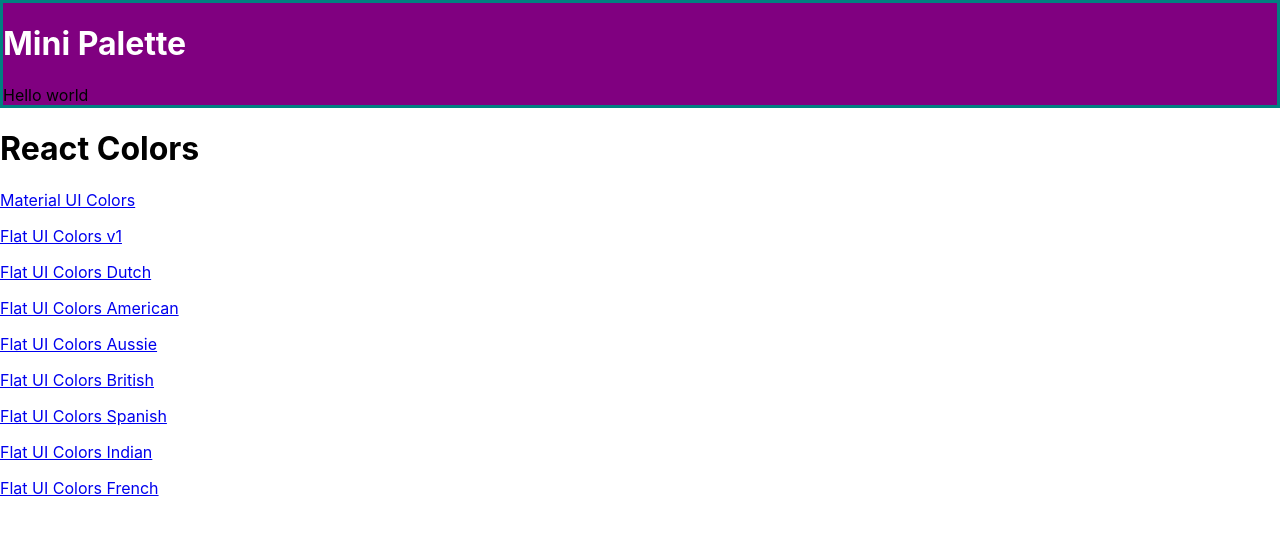
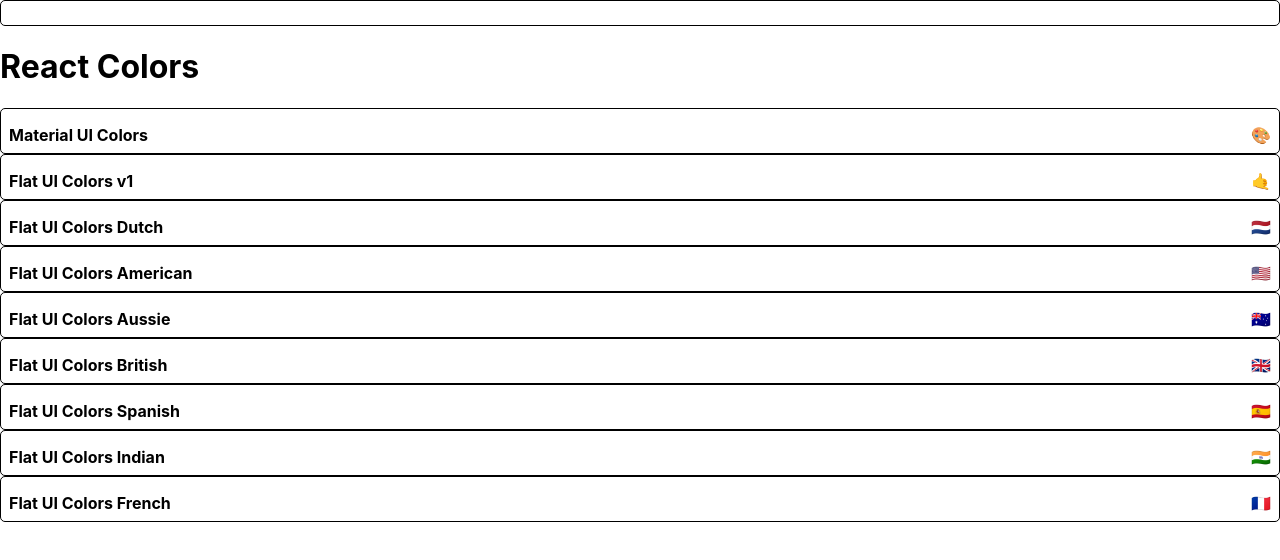
Before and after one commit to kxdang/react-milestone-palette-app, a React (Create React App) app: page / in a window 1280 px wide. Shown: the top 560 px of the page. Built offline with nearby package versions, Linux system fonts and the light colour scheme.

Commit message:
initializing the styles for minipalette

```diff
--- a/src/MiniPalette.js
+++ b/src/MiniPalette.js
@@ -2,25 +2,46 @@
 import { withStyles } from "@material-ui/styles";
 
 const styles = {
-  main: {
-    backgroundColor: "purple",
-    border: "3px solid teal",
-    "& h1": {
-      color: "white"
+  root: {
+    backgroundColor: "white",
+    borderRadius: "5px",
+    border: "1px solid black",
+    padding: "0.5rem",
+    position: "relative",
+    overflow: "hidden",
+
+    "&:hover": {
+      cursor: "pointer"
     }
   },
-  secondary: {
-    backgroundColor: "red"
+  colors: {
+    backgroundColor: "grey"
+  },
+  title: {
+    display: "flex",
+    justifyContent: "space-between",
+    alignItems: "center",
+    margin: "0",
+    color: "black",
+    paddingTop: "0.5rem",
+    fontSize: "1rem",
+    position: "relative"
+  },
+  emoji: {
+    marginLeft: "0.5rem",
+    fontSize: "1.5rem"
   }
 };
 
 function MiniPalette(props) {
-  const { classes } = props;
+  const { classes, paletteName, emoji } = props;
   console.log(classes);
   return (
-    <div className={classes.main}>
-      <h1>Mini Palette</h1>
-      <div className="secondary">Hello world</div>
+    <div className={classes.root}>
+      <div className={classes.colors}></div>
+      <h5 className={classes.title}>
+        {paletteName} <span>{emoji}</span>
+      </h5>
     </div>
   );
 }
--- a/src/PaletteList.js
+++ b/src/PaletteList.js
@@ -10,9 +10,7 @@
         <MiniPalette />
         <h1>React Colors</h1>
         {palettes.map(palette => (
-          <p>
-            <Link to={`/palette/${palette.id}`}>{palette.paletteName}</Link>
-          </p>
+          <MiniPalette {...palette} />
         ))}
       </div>
     );
```
